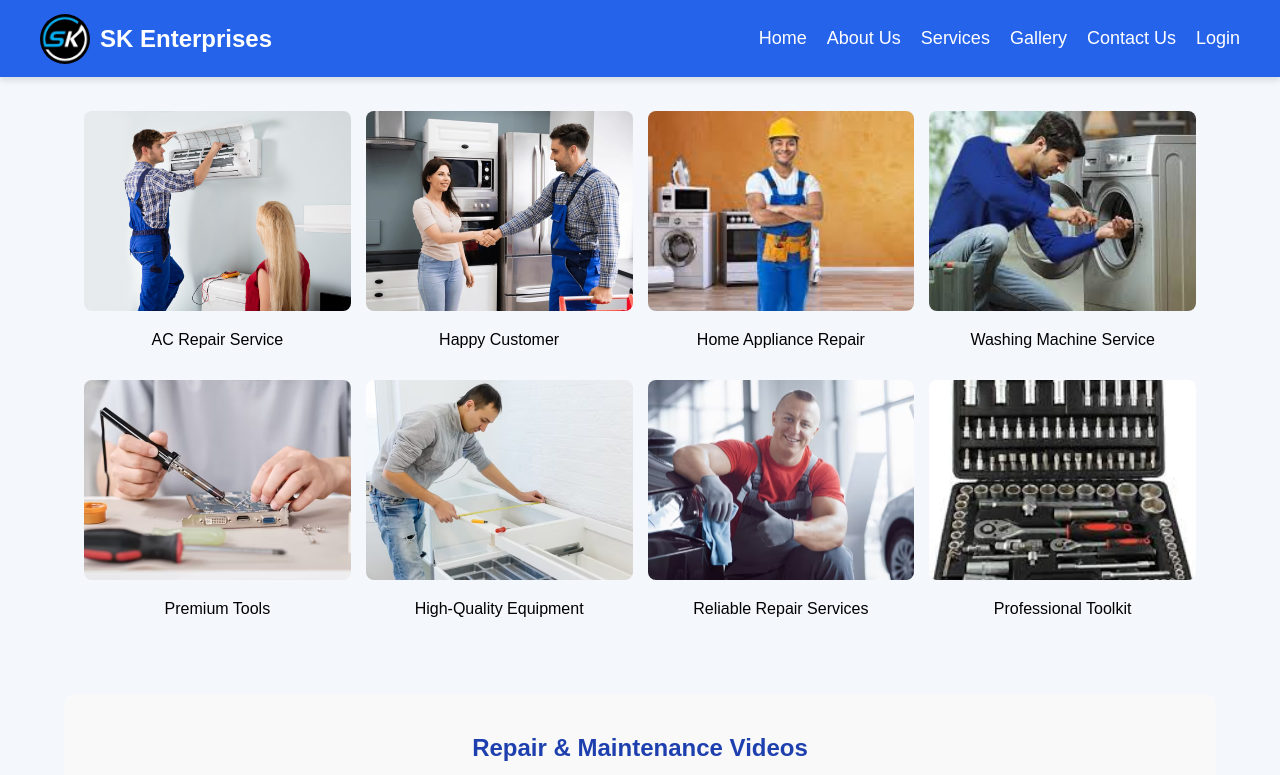
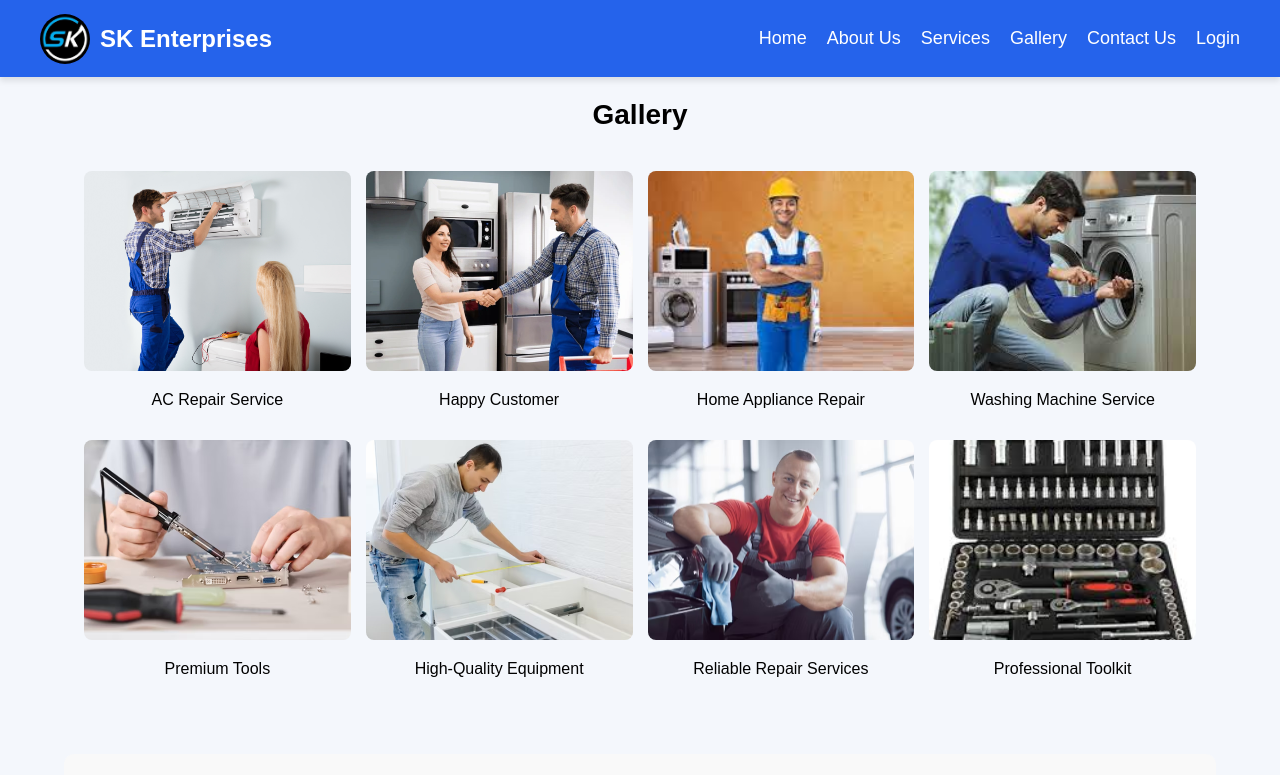
Before and after one commit to PreetiDiwakarGitHub/SK_Project, a React (Create React App) app: page /gallery in a window 1280 px wide. Shown: the top 775 px of the page. Built offline with nearby package versions, Linux system fonts and the light colour scheme.

Commit message:
gallery update

```diff
--- a/src/Gallery.css
+++ b/src/Gallery.css
@@ -3,13 +3,14 @@
   width: 90%;
   max-width: 1200px;
   margin: 0 auto;
-  padding: 20px;
+  padding-top: 80px;
   text-align: center;
 }
 
 .gallery-container h1 {
   font-size: 28px;
   margin-bottom: 20px;
+
 }
 
 
```
